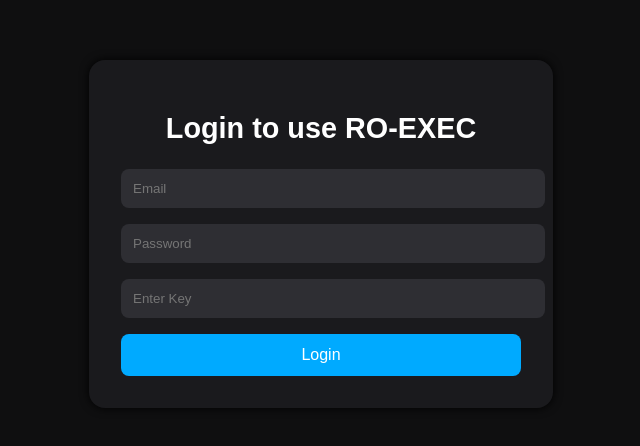
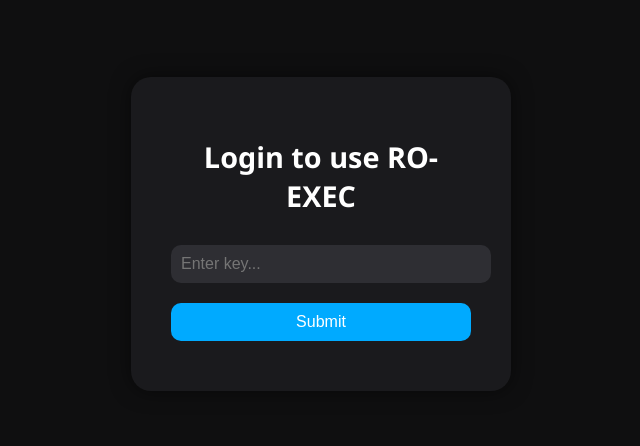
Before and after one commit to krampUI1/kramui., a plain HTML site: page index.html in a window 1280 px wide. Shown: the part 166-612 px from the top of the page, without its empty margins (319-959 px from the left). Drawn offline with Linux system fonts and the light colour scheme.

Commit message:
index.html

```diff
--- a/index.html
+++ b/index.html
@@ -3,118 +3,86 @@
 <head>
   <meta charset="UTF-8" />
   <meta name="viewport" content="width=device-width, initial-scale=1.0"/>
-  <title>Login - RO-EXEC</title>
-  <script type="module">
-    // Firebase setup
-    import { initializeApp } from "https://www.gstatic.com/firebasejs/10.9.0/firebase-app.js";
-    import { getAuth, signInWithEmailAndPassword } from "https://www.gstatic.com/firebasejs/10.9.0/firebase-auth.js";
-    import { getFirestore, collection, getDocs, query, where } from "https://www.gstatic.com/firebasejs/10.9.0/firebase-firestore.js";
-
-    const firebaseConfig = {
-      apiKey: "YOUR_API_KEY",
-      authDomain: "YOUR_PROJECT.firebaseapp.com",
-      projectId: "YOUR_PROJECT_ID",
-      storageBucket: "YOUR_PROJECT.appspot.com",
-      messagingSenderId: "SENDER_ID",
-      appId: "APP_ID"
-    };
-
-    const app = initializeApp(firebaseConfig);
-    const auth = getAuth(app);
-    const db = getFirestore(app);
-
-    document.addEventListener("DOMContentLoaded", () => {
-      const loginForm = document.getElementById("loginForm");
-
-      loginForm.addEventListener("submit", async (e) => {
-        e.preventDefault();
-        const email = loginForm.email.value;
-        const password = loginForm.password.value;
-        const userKey = loginForm.key.value;
-
-        try {
-          // Authenticate user
-          await signInWithEmailAndPassword(auth, email, password);
-
-          // Validate key
-          const keysRef = collection(db, "keys");
-          const q = query(keysRef, where("value", "==", userKey), where("enabled", "==", true));
-          const querySnapshot = await getDocs(q);
-
-          if (!querySnapshot.empty) {
-            window.location.href = "ro-exec.html";
-          } else {
-            alert("Invalid or disabled key.");
-          }
-        } catch (err) {
-          alert("Login or key failed: " + err.message);
-        }
-      });
-    });
-  </script>
+  <title>Login to use RO-EXEC</title>
   <style>
     body {
-      background: #0f0f10;
+      margin: 0;
+      font-family: 'Segoe UI', Tahoma, Geneva, Verdana, sans-serif;
+      background-color: #0f0f10;
       color: white;
-      font-family: Arial, sans-serif;
       display: flex;
+      align-items: center;
       justify-content: center;
-      align-items: center;
       height: 100vh;
-      margin: 0;
     }
 
-    .login-container {
-      background: #1a1a1d;
-      padding: 2rem;
-      border-radius: 16px;
-      width: 90%;
-      max-width: 400px;
-      box-shadow: 0 0 10px #000;
+    .login-box {
+      background-color: #1a1a1d;
+      padding: 40px;
+      border-radius: 20px;
+      box-shadow: 0 0 20px rgba(0,0,0,0.5);
       text-align: center;
+      width: 300px;
     }
 
-    h1 {
-      margin-bottom: 1.5rem;
+    .login-box h1 {
+      margin-bottom: 30px;
       font-size: 1.8rem;
     }
 
-    input {
-      display: block;
+    input[type="password"] {
       width: 100%;
-      margin-bottom: 1rem;
-      padding: 0.75rem;
+      padding: 10px;
+      margin-bottom: 20px;
       border: none;
-      border-radius: 8px;
-      background: #2e2e33;
-      color: white;
+      border-radius: 10px;
+      background-color: #2e2e33;
+      color: #fff;
+      font-size: 1rem;
     }
 
     button {
-      background: #00aaff;
+      width: 100%;
+      padding: 10px;
+      background-color: #00aaff;
+      border: none;
+      border-radius: 10px;
       color: white;
-      border: none;
-      padding: 0.75rem 1.5rem;
-      border-radius: 8px;
+      font-size: 1rem;
       cursor: pointer;
-      width: 100%;
-      font-size: 1rem;
     }
 
     button:hover {
-      background: #0088cc;
+      background-color: #008ecc;
+    }
+
+    .error {
+      color: #f44;
+      margin-top: 10px;
     }
   </style>
 </head>
 <body>
-  <div class="login-container">
+  <div class="login-box">
     <h1>Login to use RO-EXEC</h1>
-    <form id="loginForm">
-      <input type="email" name="email" placeholder="Email" required />
-      <input type="password" name="password" placeholder="Password" required />
-      <input type="text" name="key" placeholder="Enter Key" required />
-      <button type="submit">Login</button>
-    </form>
+    <input type="password" id="keyInput" placeholder="Enter key...">
+    <button onclick="validateKey()">Submit</button>
+    <div id="errorMsg" class="error"></div>
   </div>
+
+  <script>
+    const correctKey = "sH4-2-G43-1-2DXS-F4-2-d3"; // Replace with your actual key
+
+    function validateKey() {
+      const key = document.getElementById("keyInput").value;
+      const errorMsg = document.getElementById("errorMsg");
+
+      if (key === correctKey) {
+        window.location.href = "main.html"; // Replace with your actual target page path
+      } else {
+        errorMsg.textContent = "Invalid key. Please try again.";
+      }
+    }
+  </script>
 </body>
 </html>
```
